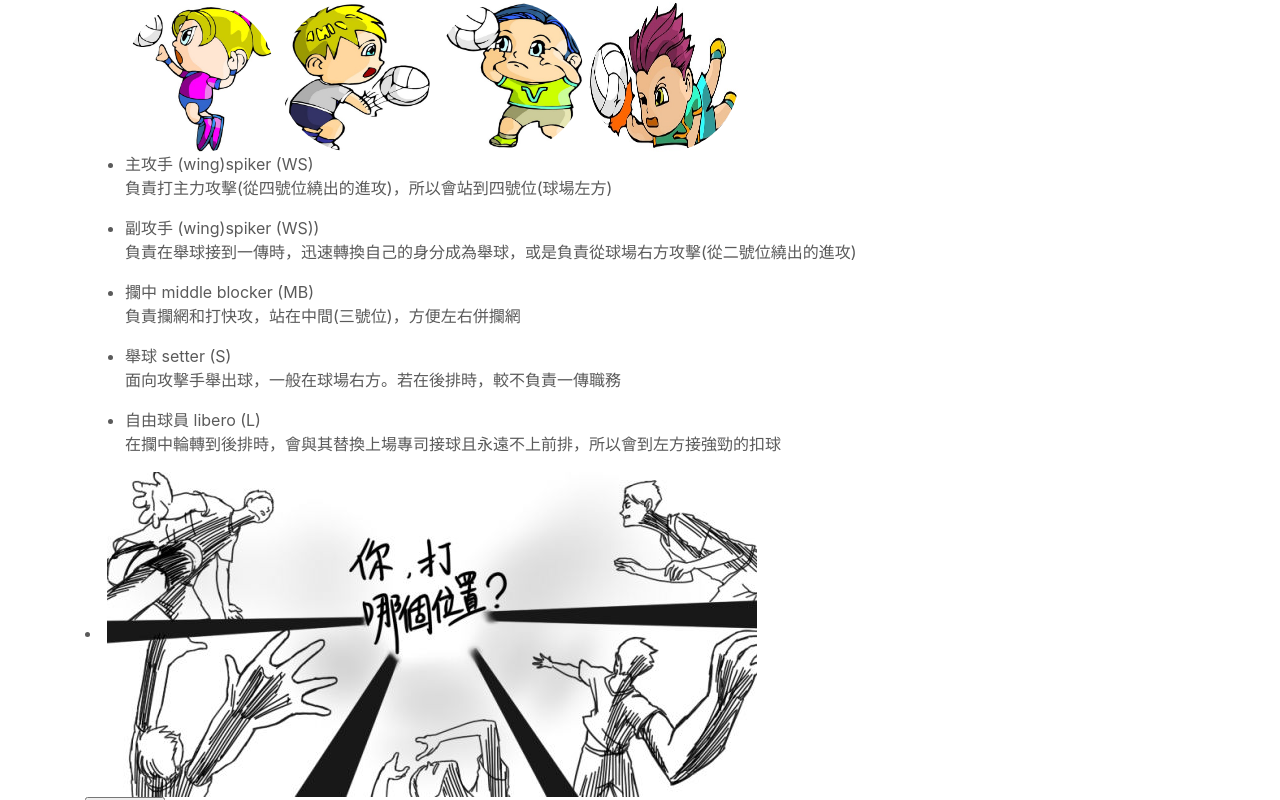
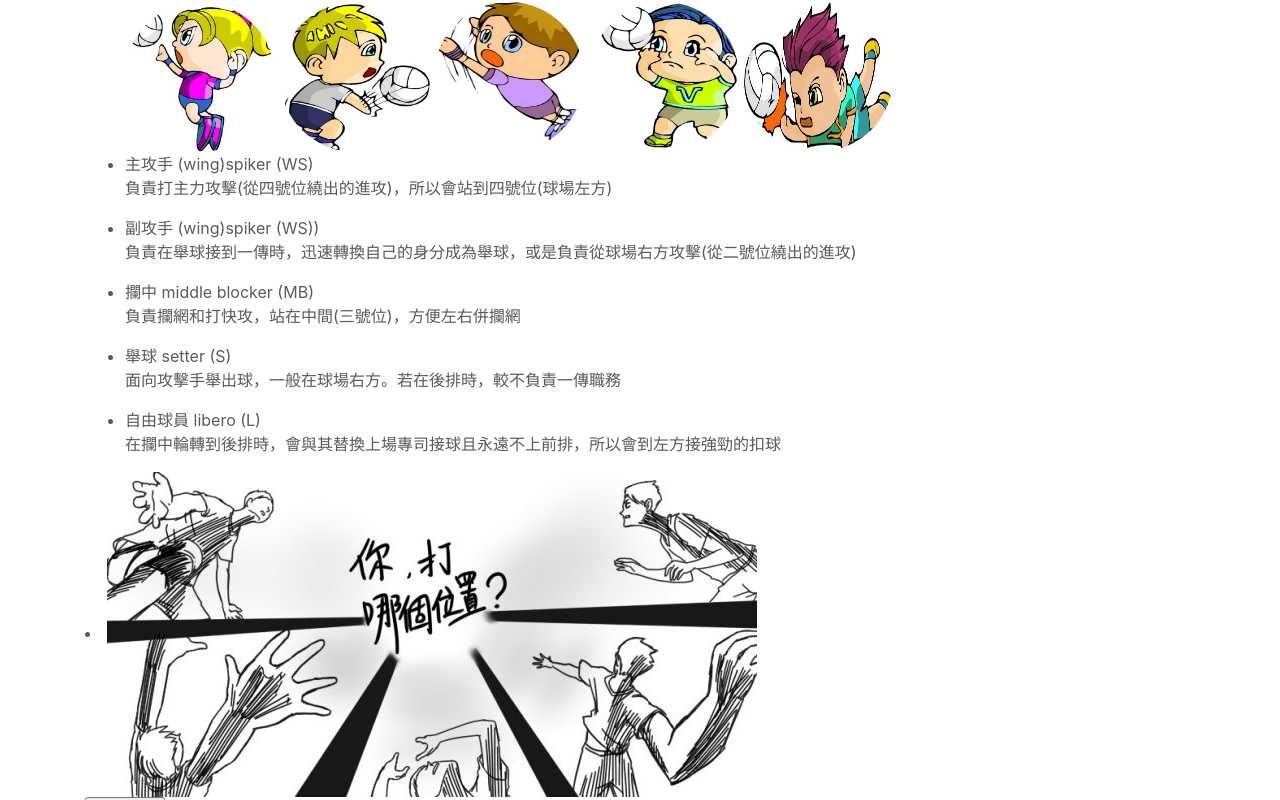
Before and after one commit to jeff0880509/Finalproject, a plain HTML site: page introduction.html in a window 1280 px wide. Shown: the part 263-1063 px from the top of the page. Drawn offline with nearby package versions, Linux system fonts and the light colour scheme.

Commit message:
Update introduction.html

```diff
--- a/introduction.html
+++ b/introduction.html
@@ -59,8 +59,10 @@
             <ul id='choices'>
                 <img src='introduction/volleyball01.jpg' style="border-radius:50%;" width="150px" height="150px"/>
                 <img src='introduction/volleyball03.jpg' style="border-radius:50%;" width="150px" height="150px"/>
+		   <img src='introduction/volleyball05.jpg' style="border-radius:50%;" width="150px" height="150px"/>
                 <img src='introduction/volleyball04.jpg' style="border-radius:50%;" width="150px" height="150px"/>
                 <img src='introduction/volleyball02.jpg' style="border-radius:50%;" width="150px" height="150px"/>
+
                 <li>主攻手 (wing)spiker (WS)
                 <p>負責打主力攻擊(從四號位繞出的進攻)，所以會站到四號位(球場左方)</p></li>
                 <li>副攻手 (wing)spiker (WS))
```
